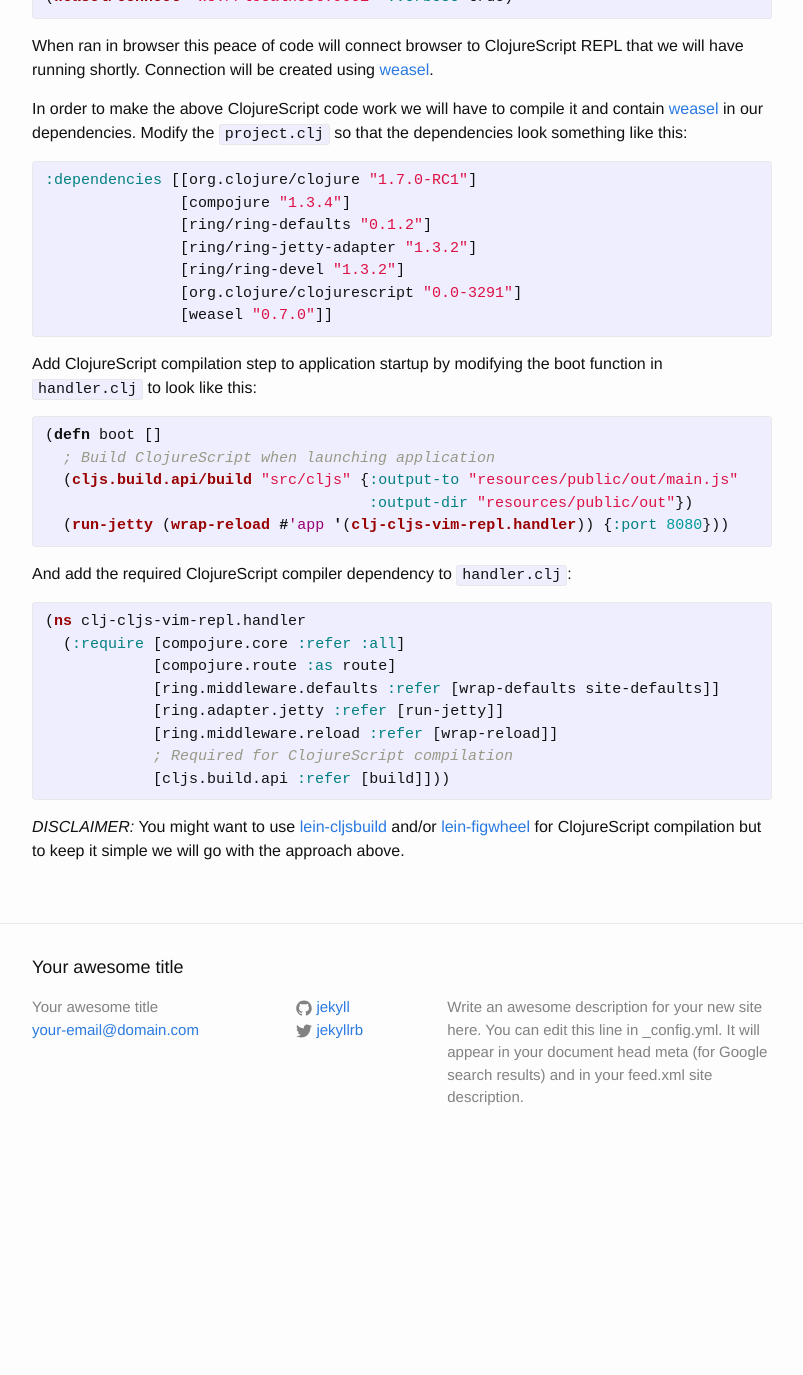
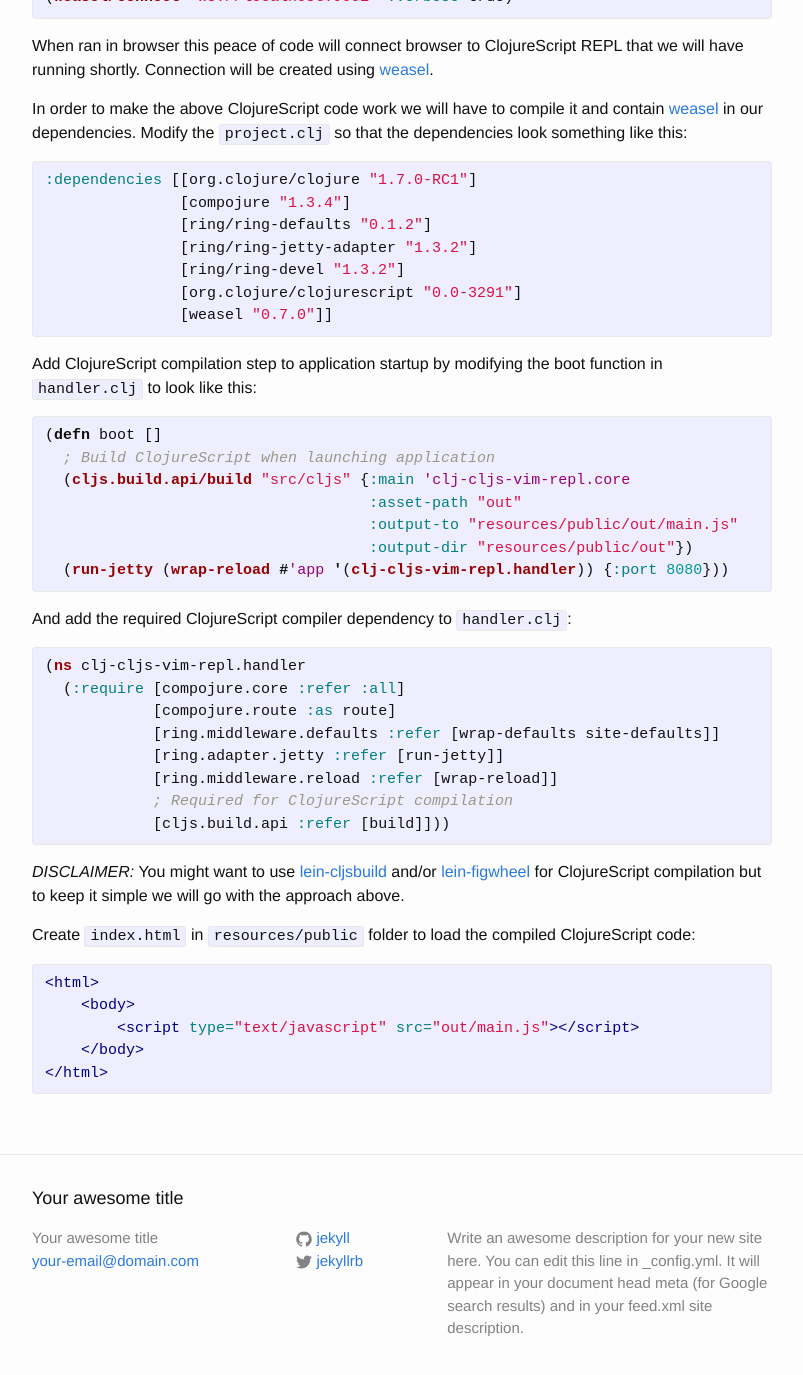
Before and after one commit to uhef/cljproto-blog, a Jekyll site: the page built from _posts/2015-06-10-clj-cljs-vim-repl.markdown, in a window 1280 px wide and 1400 px high, scrolled down 2235 px. Shown: the top 1375 px of the window, without its empty margins (238-1041 px from the left). Built offline with Jekyll 4.4.1, drawn with Linux system fonts in a browser that asks for light colours; before the commit the page ends 3404 px from its top, so only the background shows below that.

Commit message:
Add instructions to load compiled ClojureScript

```diff
--- a/_posts/2015-06-10-clj-cljs-vim-repl.markdown
+++ b/_posts/2015-06-10-clj-cljs-vim-repl.markdown
@@ -100,7 +100,9 @@ Add ClojureScript compilation step to application startup by modifying the boot
 {% highlight clojure %}
 (defn boot []
   ; Build ClojureScript when launching application
-  (cljs.build.api/build "src/cljs" {:output-to "resources/public/out/main.js"
+  (cljs.build.api/build "src/cljs" {:main 'clj-cljs-vim-repl.core
+                                    :asset-path "out"
+                                    :output-to "resources/public/out/main.js"
                                     :output-dir "resources/public/out"})
   (run-jetty (wrap-reload #'app '(clj-cljs-vim-repl.handler)) {:port 8080}))
 {% endhighlight %}
@@ -119,6 +121,15 @@ And add the required ClojureScript compiler dependency to `handler.clj`:
 
 *DISCLAIMER:* You might want to use [lein-cljsbuild][lein-cljsbuild] and/or [lein-figwheel][lein-figwheel] for ClojureScript compilation but to keep it simple we will go with the approach above.
 
+Create `index.html` in `resources/public` folder to load the compiled ClojureScript code:
+{% highlight html %}
+<html>
+    <body>
+        <script type="text/javascript" src="out/main.js"></script>
+    </body>
+</html>
+{% endhighlight %}
+
 [fireplace]: https://github.com/tpope/vim-fireplace
 [localhost]: http://localhost:8080/
 [weasel]:    https://github.com/tomjakubowski/weasel
```
